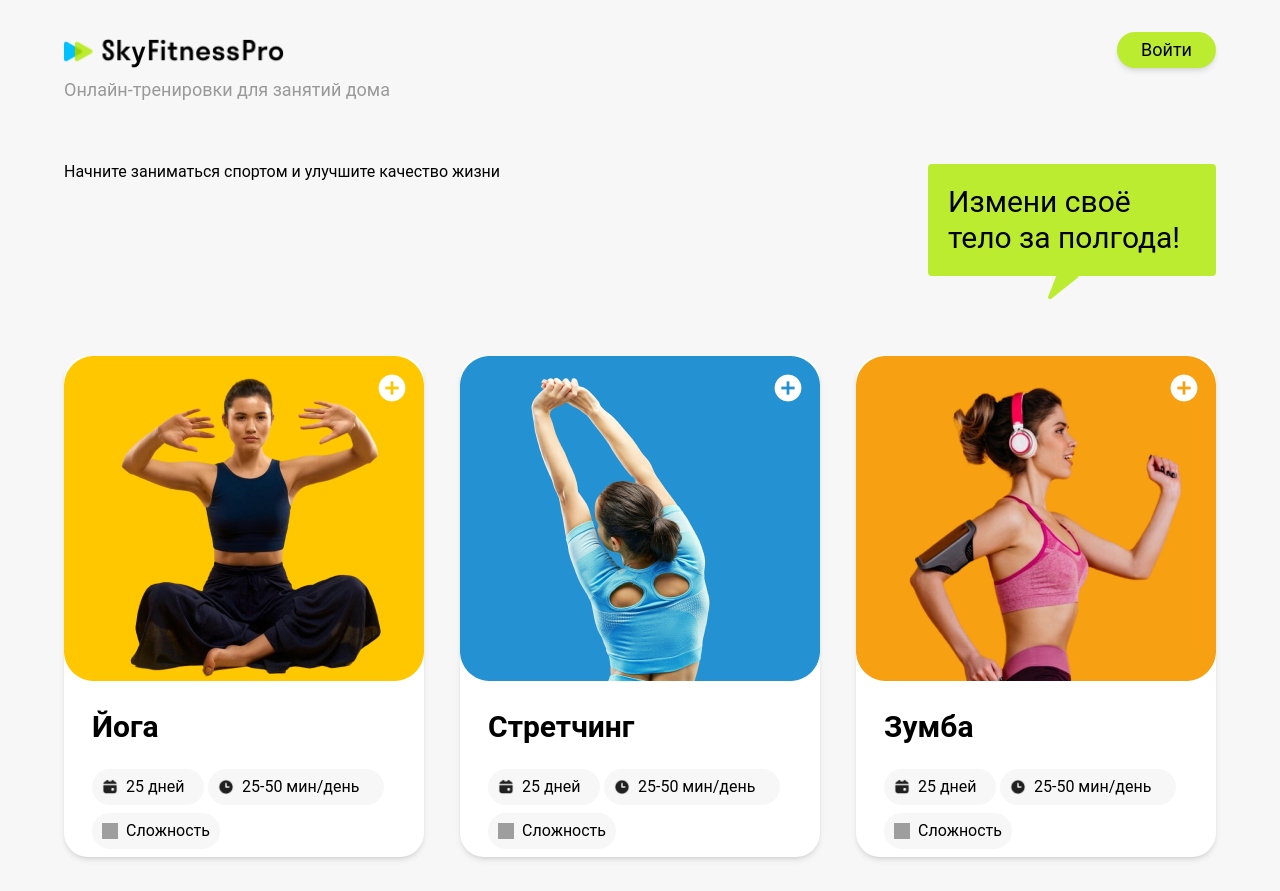
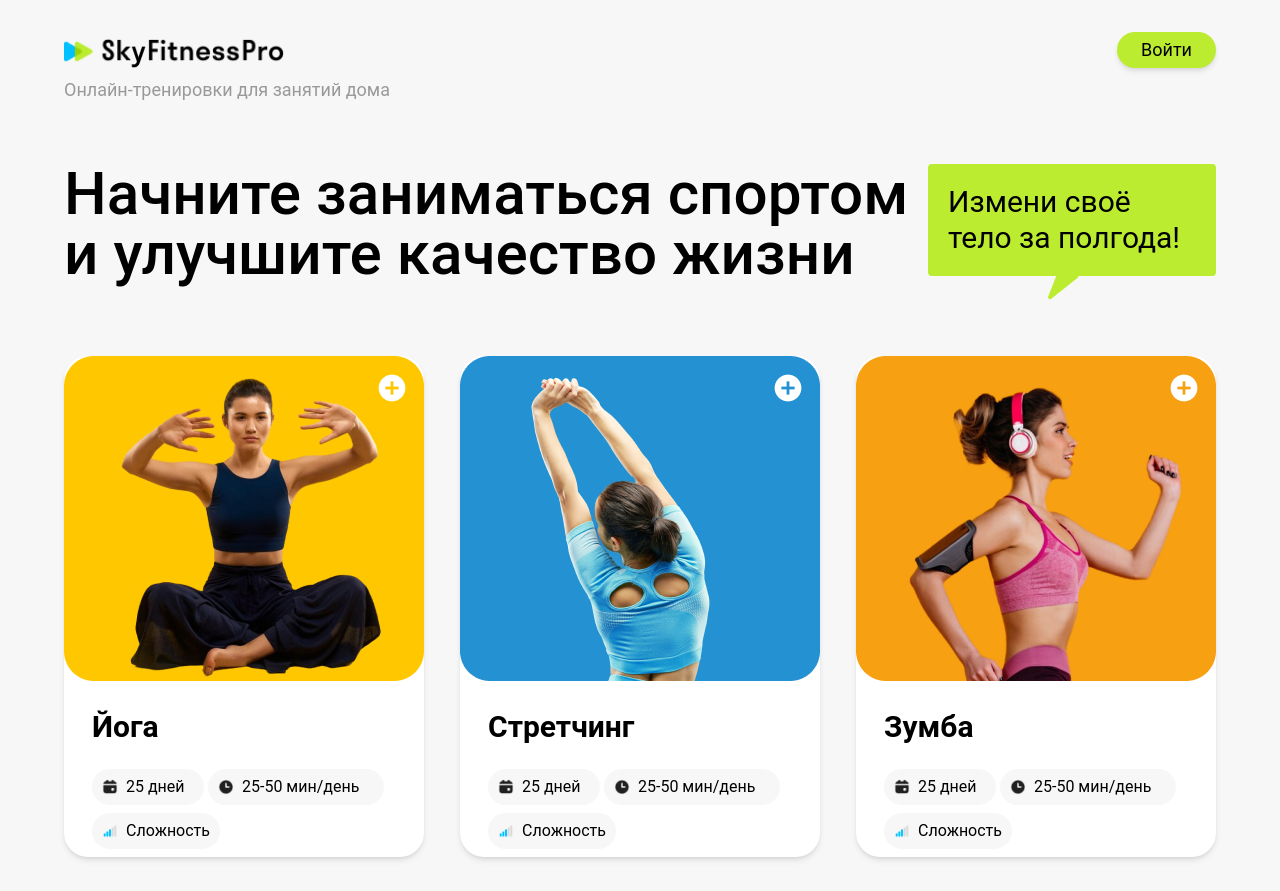
Before and after one commit to katerina07088/skypro-fitness-kate, a React (Vite) app in the folder skypro-fitness/: page / in a window 1280 px wide. Shown: the top 891 px of the page. Built offline with nearby package versions, Linux system fonts and the light colour scheme; grey boxes are pictures that could not be loaded.

Commit message:
minor fixes

```diff
--- a/skypro-fitness/src/components/Card/Card.tsx
+++ b/skypro-fitness/src/components/Card/Card.tsx
@@ -12,26 +12,28 @@ function Card({ course }: {course: CourseSimple}) {
   return (
     <div className="flex flex-col gap-7 bg-white rounded-3xl relative cursor-pointer shadow-md">
       {/* <img className="w-full" src={`/img.workout_${course.order}`} /> */}
-      <img className="w-full" src={course.imgUrl} />
-      <img className="absolute top-4 right-4" src="/img/circle.png" />
+      <img className="w-full" src={course.imgUrl} alt="course"/>
+      <img className="absolute top-4 right-4" src="/img/circle.png" alt="add-course"/>
       <div className="mx-7">
         <h3 className="text-3xl font-semibold pb-6 text-black">
           {course.courseName}
         </h3>
         <div className="flex flex-row flex-wrap gap-1 mb-2">
           <div className="flex flex-row flex-wrap gap-2 w-28 h-9 bg-light-gray rounded-3xl items-center pl-2.5">
-            <img className="h-4 w-4" src="./img/calendar.png"></img>
+            <img className="h-4 w-4" src="./img/calendar.png" alt="course-duration"></img>
             <p className="text-black">{course.duration}</p>
           </div>
           <div className="flex flex-row gap-2 w-44 h-9 bg-light-gray rounded-3xl items-center pl-2.5">
-            <img className="h-4 w-4" src="./img/time.png"></img>
+            <img className="h-4 w-4" src="./img/time.png" alt="course_time"></img>
             <p className="text-black">{course.time}</p>
           </div>
         </div>
         <div className="flex flex-row gap-2 w-32 h-9 bg-light-gray rounded-3xl items-center pl-2.5 mb-2">
           <img
             className="h-4 w-4"
-            src={`/img/difficulty_${course.difficulty}`}
+            // src={`/img/difficulty_${course.difficulty}.png`}
+            src={`/img/difficulty.png`}
+            alt="difficulty"
           ></img>
           <p className="text-black">Сложность</p>
         </div>
--- a/skypro-fitness/src/components/Main/Main.tsx
+++ b/skypro-fitness/src/components/Main/Main.tsx
@@ -7,7 +7,7 @@ function Main() {
     <div className="container">
       <div className="flex flex-row mt-2 md:mt-16 h-30 gap-4">
         <div className="h-30 basis-full md:basis-3/4">
-          <h1 className="">
+          <h1 className="text-3xl md:text-4xl lg:text-6xl font-medium text-black">
             Начните заниматься спортом и улучшите качество жизни
           </h1>
         </div>
```
Also changed, not shown: 1 other file (tests, documents, lock files or other folders).
